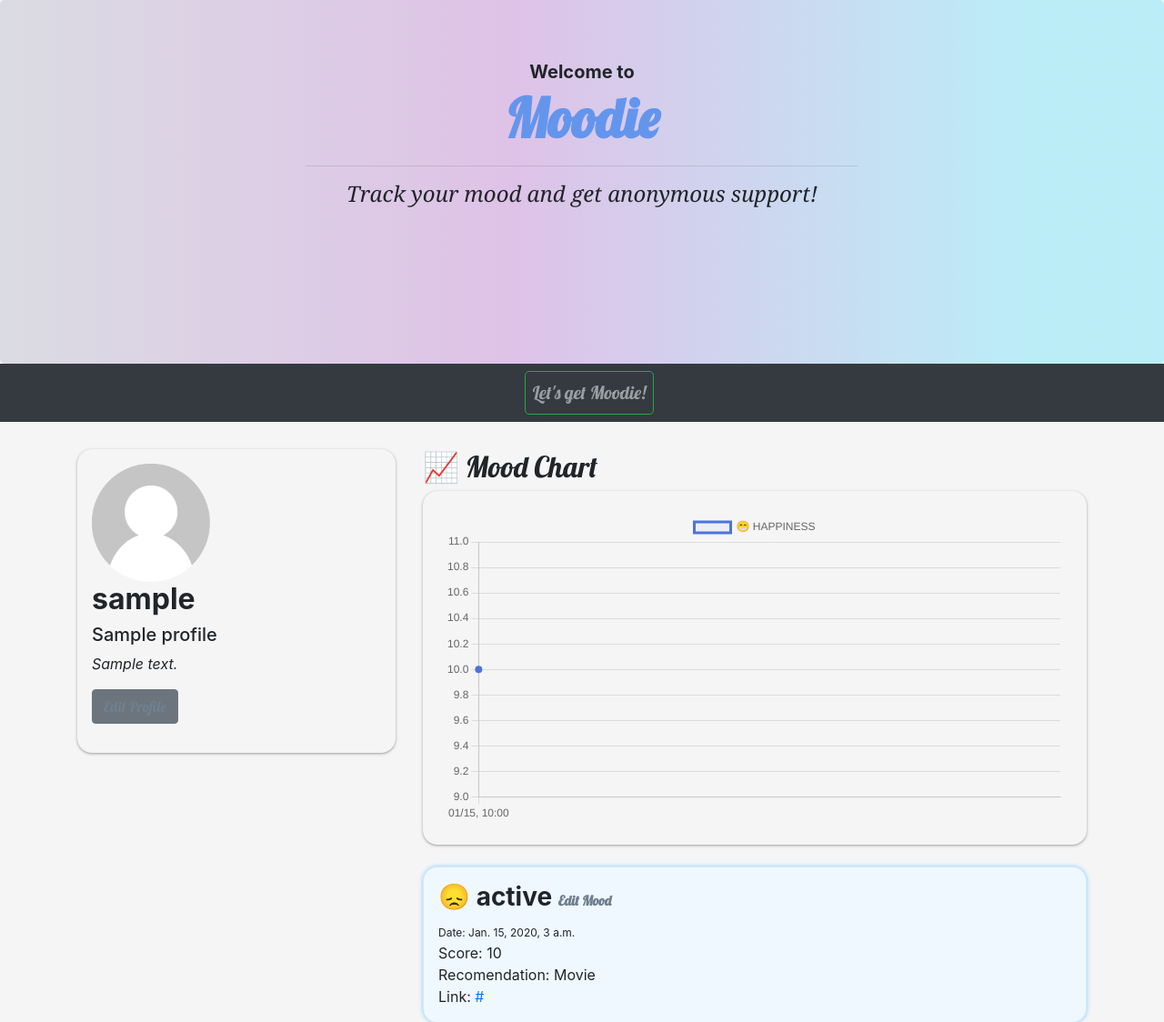
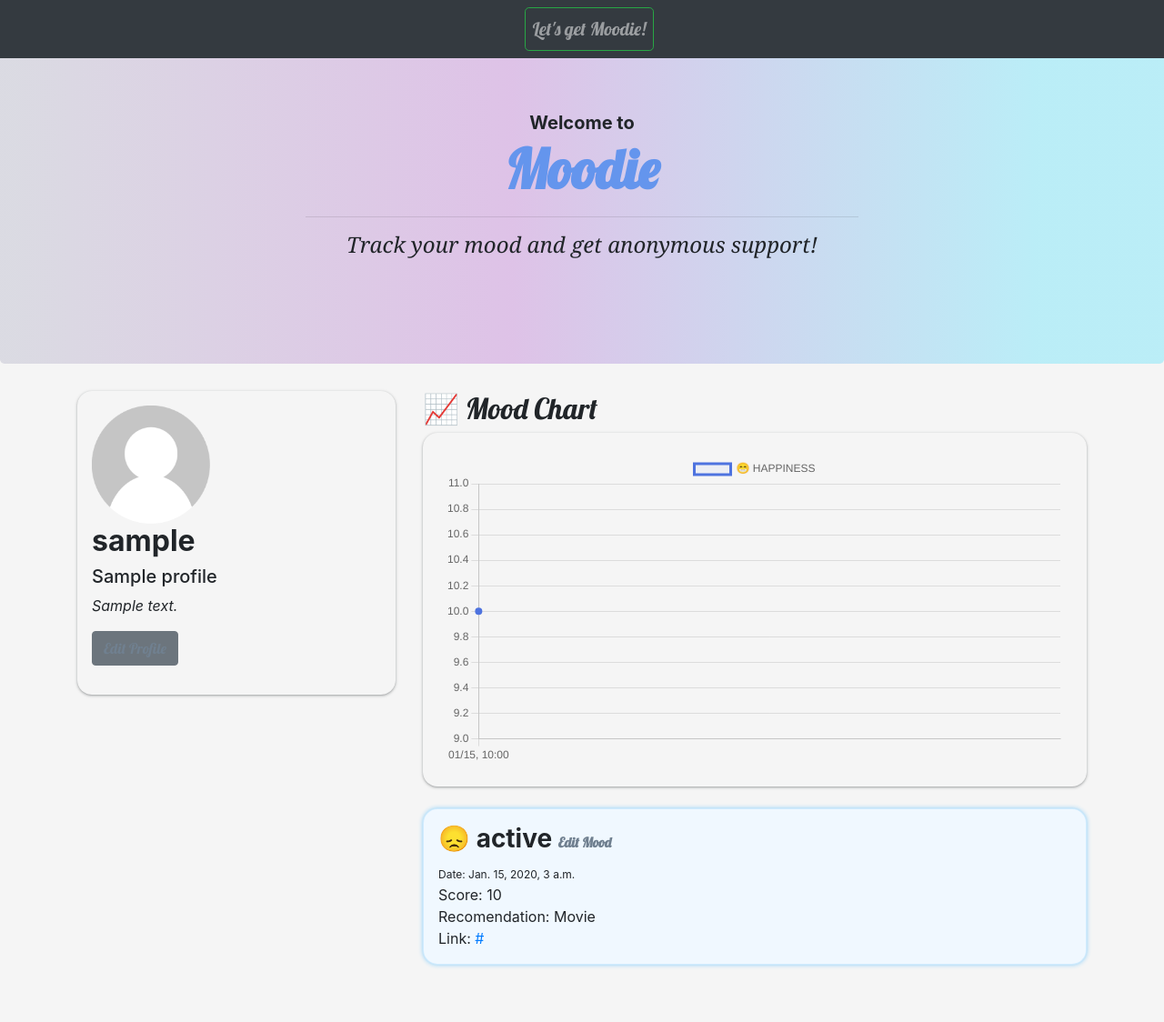
Before and after one commit to CMPUT401F21-Hackathon/Mood-Journal, a Django app: page / in a window 1280 px wide. Shown: the top 1124 px of the page at 91% size. Run offline with Django 3.2, Linux system fonts and the light colour scheme; a user stored in the database is signed in; tables that the repository leaves empty hold one stand-in row (values such as "Sample post"); some libraries are stand-ins or nearby versions.

Commit message:
nav change

```diff
--- a/hackathon/mood_journal/static/css/base.css
+++ b/hackathon/mood_journal/static/css/base.css
@@ -22,6 +22,7 @@ hr {
 .jumbotron {
   background: linear-gradient(90deg, rgba(208, 208, 219, 0.712) 1%, rgba(207, 161, 222, 0.603) 44%, rgba(0, 213, 255, 0.24) 89%);
   height: 400px;
+  padding-top: 120px;
 }
 
 .div-tile {
--- a/hackathon/mood_journal/templates/mood_journal/home.html
+++ b/hackathon/mood_journal/templates/mood_journal/home.html
@@ -16,7 +16,8 @@
     <!-- <p>Resize this responsive page to see the effect!</p>  -->
   </div>
 
-  <nav class="navbar navbar-expand-sm bg-dark navbar-dark ">
+
+  <nav class="navbar navbar-expand-sm navbar-dark bg-dark fixed-top">
     <a class="navbar-brand" href="#"></a>
     <button class="navbar-toggler" type="button" data-toggle="collapse" data-target="#collapsibleNavbar">
       <span class="navbar-toggler-icon"></span>
```
